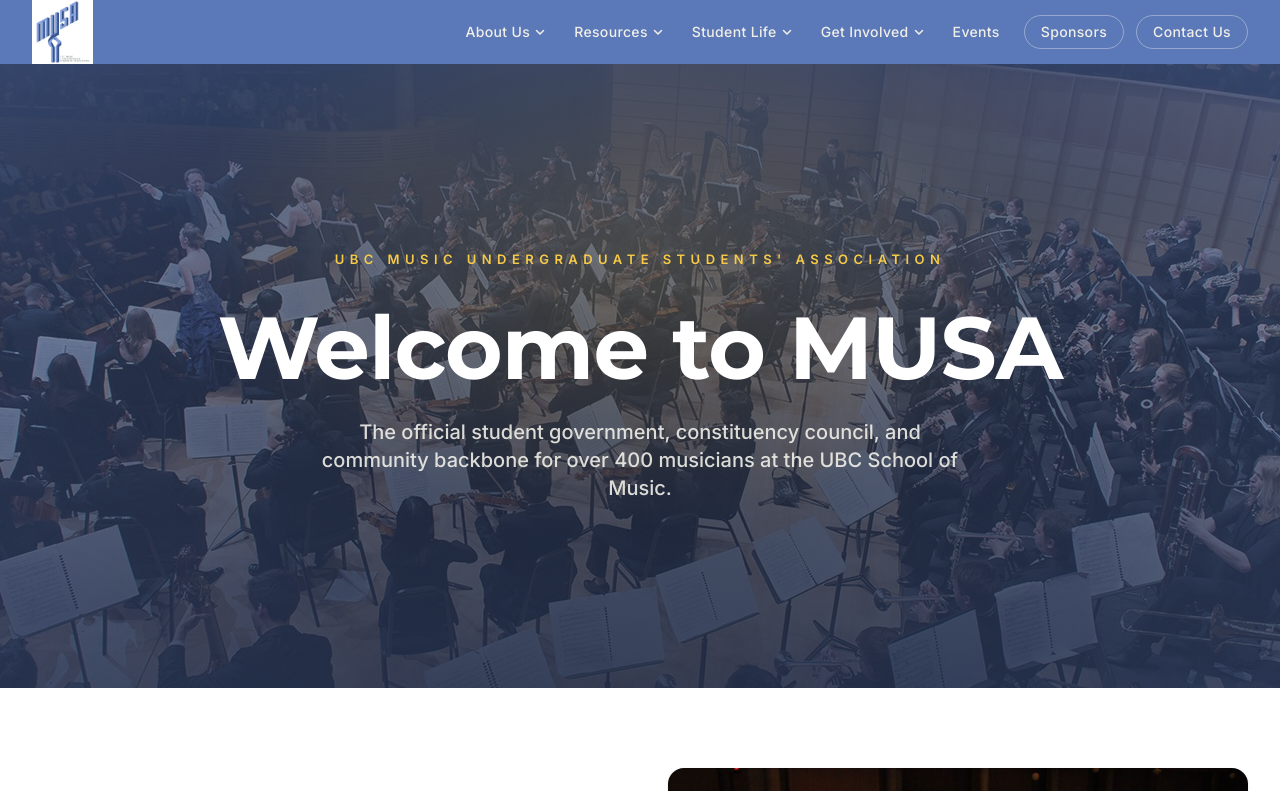
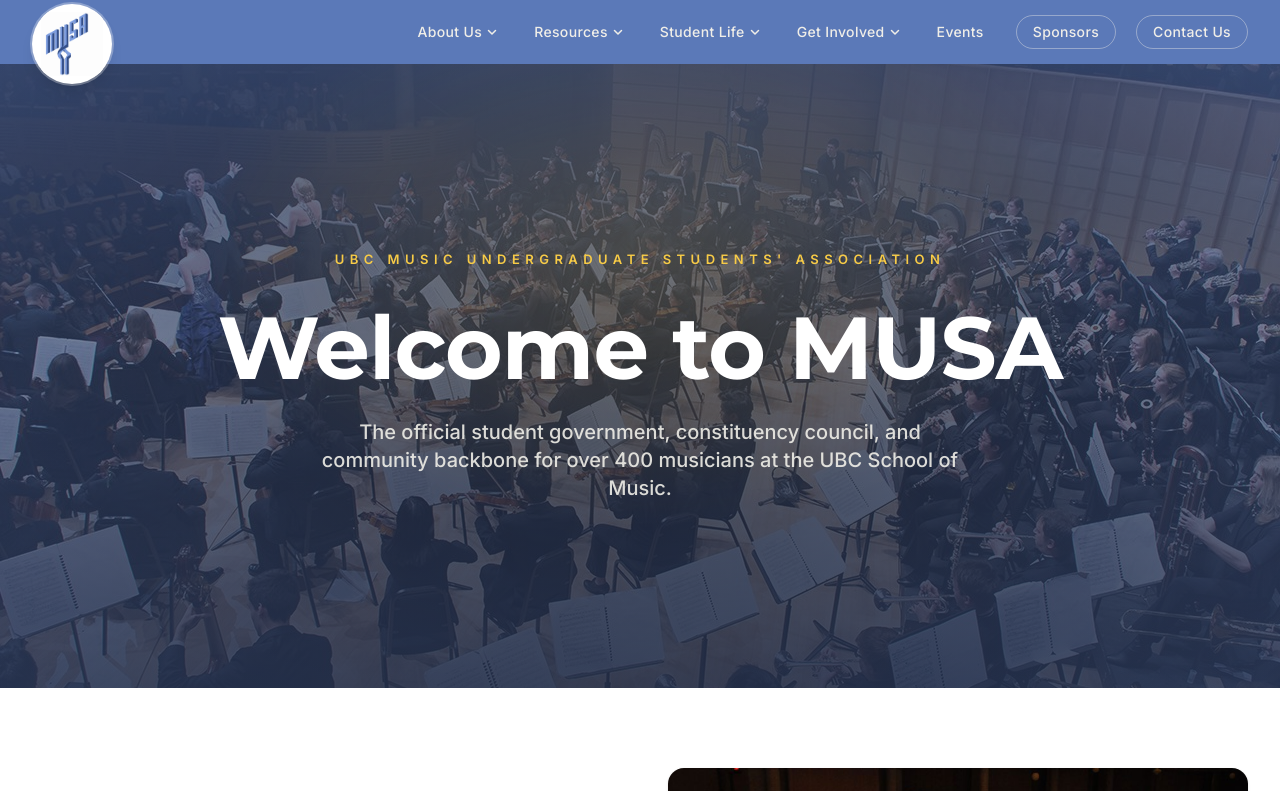
Before and after one commit to UBCMUSA/ubcmusa, a React (Vite) app: page / in a window 1280 px wide. Shown: the top 791 px of the page. Built offline with nearby package versions, Linux system fonts and the light colour scheme.

Commit message:
Navbar: Integrated logo into the navigation bar

```diff
--- a/src/components/Logo.jsx
+++ b/src/components/Logo.jsx
@@ -1,7 +1,7 @@
 export default function Logo({ className = "h-9 w-auto" }) {
   return (
     <img
-      src="/images/musa-logo.png"
+      src="/images/musa-logo-notext.png"
       alt="MUSA — Music Undergraduate Students' Association"
       className={className}
     />
--- a/src/components/Navbar.jsx
+++ b/src/components/Navbar.jsx
@@ -41,11 +41,13 @@ export default function Navbar() {
     >
       <div className="mx-auto flex h-16 max-w-7xl items-center justify-between gap-6 px-4 sm:px-6 lg:px-8">
         <Link to="/" className="flex items-center" aria-label="MUSA home">
-          <Logo className="h-16 w-auto" />
+        <div className="flex h-20 w-20 translate-y-3 items-center justify-center overflow-hidden rounded-full bg-white shadow-lg ring-2 ring-white/30 transition-transform duration-200 hover:scale-105">
+            <Logo className="h-16 w-auto max-w-[85%] object-contain" />
+        </div>
         </Link>
 
         {/* Desktop nav */}
-        <nav className="hidden lg:flex lg:items-center lg:gap-1">
+        <nav className="hidden lg:flex lg:items-center lg:gap-3">
           {navSections.map((section, i) => {
             const hasChildren = !!section.children;
             const isOpen = openIndex === i;
```
Also changed, not shown: public/images/musa-logo-notext.png (added).
